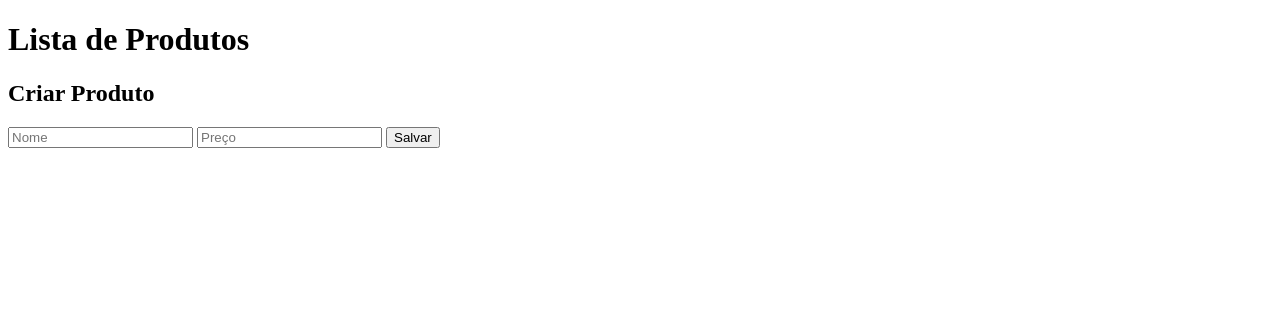
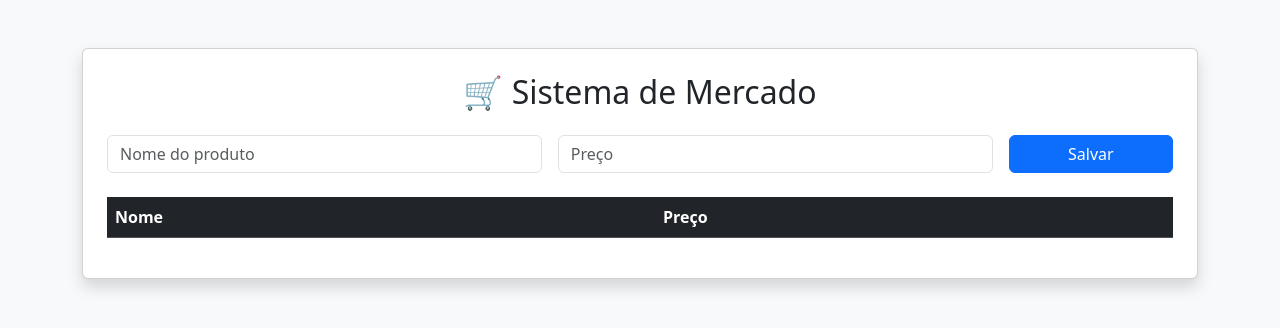
Before and after one commit to IsraelUeda/mercado_projeto, a plain HTML site: page static/index.html in a window 1280 px wide. Drawn offline with nearby package versions, Linux system fonts and the light colour scheme; no server answers.

Commit message:
front end mais organizado

```diff
--- a/static/index.html
+++ b/static/index.html
@@ -1,31 +1,57 @@
 <!DOCTYPE html>
-<html>
+<html lang="pt-br">
 <head>
+    <meta charset="UTF-8">
     <title>Mercado</title>
+    <link href="https://cdn.jsdelivr.net/npm/bootstrap@5.3.2/dist/css/bootstrap.min.css" rel="stylesheet">
 </head>
-<body>
+<body class="bg-light">
 
-    <h1>Lista de Produtos</h1>
+<div class="container mt-5">
 
-    <ul id="lista"></ul>
+    <div class="card shadow p-4">
+        <h2 class="mb-4 text-center">🛒 Sistema de Mercado</h2>
 
-    <h2>Criar Produto</h2>
-    <input type="text" id="nome" placeholder="Nome">
-    <input type="number" id="preco" placeholder="Preço">
-    <button onclick="criarProduto()">Salvar</button>
+        <div class="row g-3 mb-4">
+            <div class="col-md-5">
+                <input type="text" id="nome" class="form-control" placeholder="Nome do produto">
+            </div>
+            <div class="col-md-5">
+                <input type="number" id="preco" class="form-control" placeholder="Preço">
+            </div>
+            <div class="col-md-2 d-grid">
+                <button onclick="criarProduto()" class="btn btn-primary">Salvar</button>
+            </div>
+        </div>
+
+        <table class="table table-striped table-hover">
+            <thead class="table-dark">
+                <tr>
+                    <th>Nome</th>
+                    <th>Preço</th>
+                </tr>
+            </thead>
+            <tbody id="lista"></tbody>
+        </table>
+    </div>
+
+</div>
 
 <script>
     async function carregarProdutos() {
-            const resposta = await fetch("http://127.0.0.1:8000/produtos");
+        const resposta = await fetch("/produtos");
         const produtos = await resposta.json();
 
         const lista = document.getElementById("lista");
         lista.innerHTML = "";
 
         produtos.forEach(p => {
-                const item = document.createElement("li");
-                item.textContent = p.nome + " - R$ " + p.preco;
-                lista.appendChild(item);
+            lista.innerHTML += `
+                <tr>
+                    <td>${p.nome}</td>
+                    <td>R$ ${p.preco.toFixed(2)}</td>
+                </tr>
+            `;
         });
     }
 
@@ -33,13 +59,19 @@
         const nome = document.getElementById("nome").value;
         const preco = parseFloat(document.getElementById("preco").value);
 
-            await fetch("http://127.0.0.1:8000/produtos", {
+        if (!nome || !preco) {
+            alert("Preencha todos os campos");
+            return;
+        }
+
+        await fetch("/produtos", {
             method: "POST",
-                headers: {
-                    "Content-Type": "application/json"
-                },
+            headers: { "Content-Type": "application/json" },
             body: JSON.stringify({ nome, preco })
         });
+
+        document.getElementById("nome").value = "";
+        document.getElementById("preco").value = "";
 
         carregarProdutos();
     }
```
Lines whose indentation alone changed are shown as unchanged.
